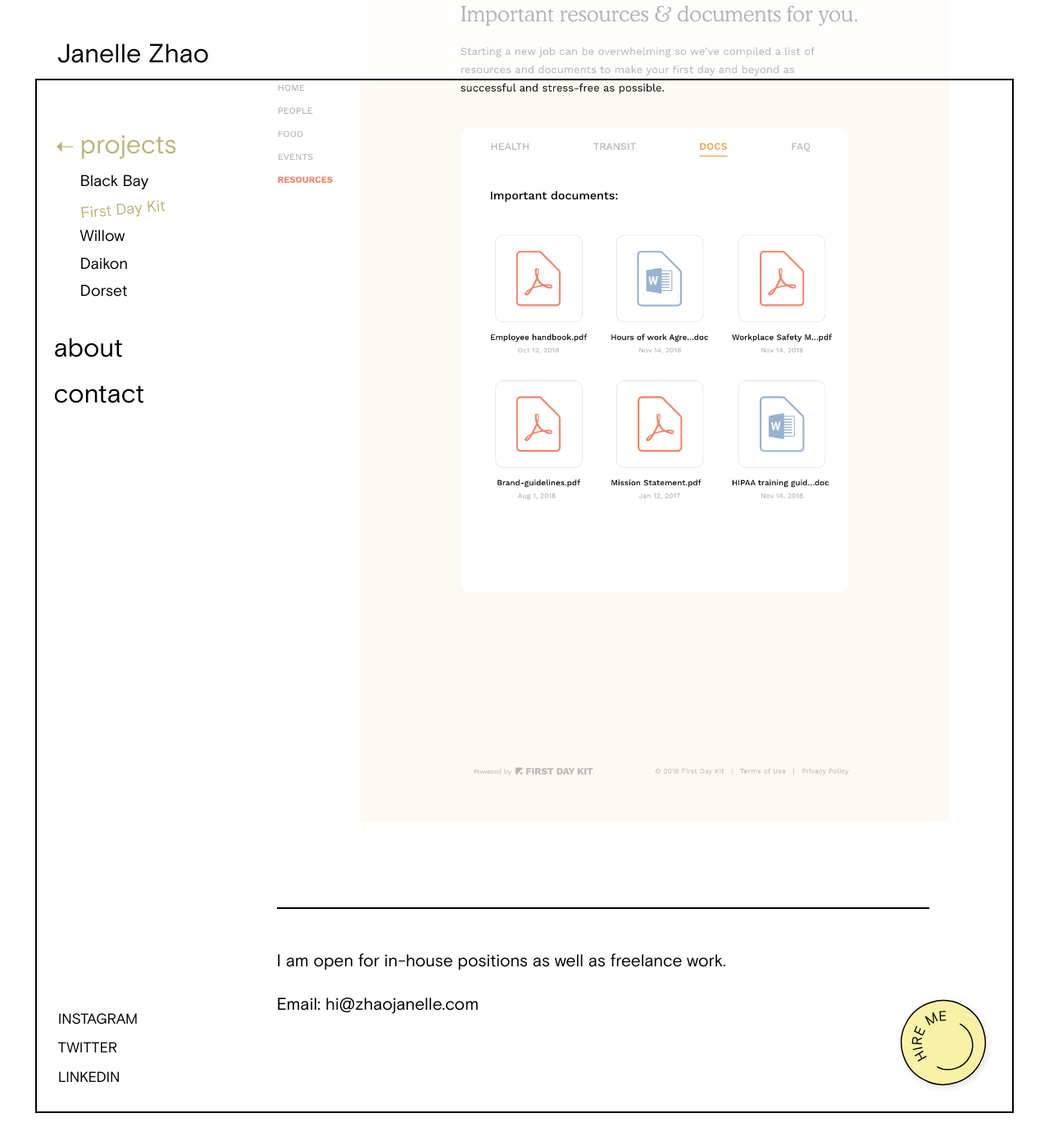
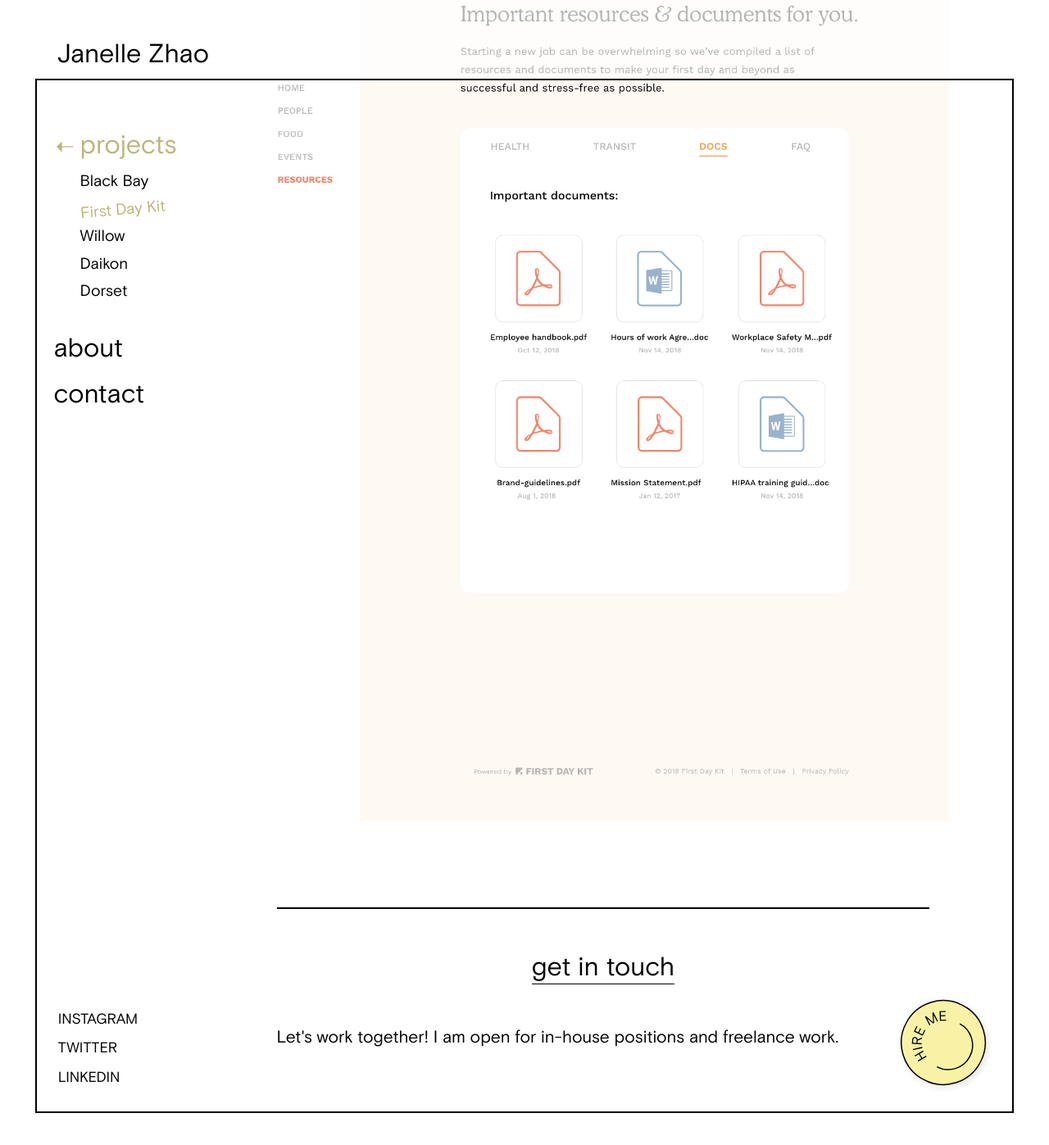
Before and after one commit to zhaojanelle/portfolio-site, a Jekyll site: the page built from _projects/02-first-day-kit.md, in a window 1280 px wide and 1400 px high, scrolled down 10181 px. Shown: the top 1397 px of the window at 82% size. Built offline with Jekyll 4.4.1, drawn with Linux system fonts in a browser that asks for light colours; nearby versions of some CDN libraries; a script that is not in the unit is left out.

Commit message:
Change footer content

```diff
--- a/_includes/footer.html
+++ b/_includes/footer.html
@@ -1,5 +1,9 @@
 <footer class="wrapper gutter">
   <hr class="pad-t">
-  <p>I am open for in-house positions as well as freelance work.</p>
-  <p>Email: hi@zhaojanelle.com</p>
+
+  <div class="get-in-touch push-2">
+    <a href="mailto:hi@zhaojanelle.com">get in touch</a>
+  </div>
+
+  <p class="push-2">Let's work together! I am open for in-house positions and freelance work.</p>
 </footer>
--- a/_projects/02-first-day-kit.md
+++ b/_projects/02-first-day-kit.md
@@ -23,26 +23,26 @@ layout: project
   </aside>
 </div>
 
-<img class="img-flex load-hidden" src="{{ site.baseurl }}/images/first-day-kit-logo-explain@2x.png"/>
+<img class="img-flex load-hidden" src="{{ site.baseurl }}/images/first-day-kit-logo-explain@2x.png" alt="First Day Kit logo explainer image"/>
 
 <p class="project-text">The first day of work is often overwhelming so it was important to create an
 engaging and friendly space for the user. Original, hand-drawn illustrations
 were used throughout to lend an inviting vibe.</p>
 
 <h4>Illustration</h4><hr>
-<img class="img-flex load-hidden" src="{{ site.baseurl }}/images/first-day-kit-illustration.png" />
+<img class="img-flex load-hidden" src="{{ site.baseurl }}/images/first-day-kit-illustration.png" alt="First Day Kit illustration example of watercooler talk"/>
 
 <h4>Colours</h4><hr>
-<img class="img-flex load-hidden push-2" src="{{ site.baseurl }}/images/first-day-kit-colours@2x.png" />
+<img class="img-flex load-hidden push-2" src="{{ site.baseurl }}/images/first-day-kit-colours@2x.png" alt="First Day Kit colour palette"/>
 
 <div class="grid push-2">
   <div class="unit s-2-3 m-2-3 pad-r">
     <h4>Cooper Light</h4><hr>
-    <img class="img-flex load-hidden" src="{{ site.baseurl }}/images/cooper-light.svg" />
+    <img class="img-flex load-hidden" src="{{ site.baseurl }}/images/cooper-light.svg" alt="First Day Kit cooper light"/>
   </div>
   <div class="unit s-1-3 m-1-3">
     <h4>Work Sans</h4><hr>
-    <img class="img-flex load-hidden" src="{{ site.baseurl }}/images/work-sans.svg" />
+    <img class="img-flex load-hidden" src="{{ site.baseurl }}/images/work-sans.svg" alt="First Day Kit work sans"/>
   </div>
 </div>
 
```
Also changed, not shown: _includes/css/main.css (+10 -0 lines).
